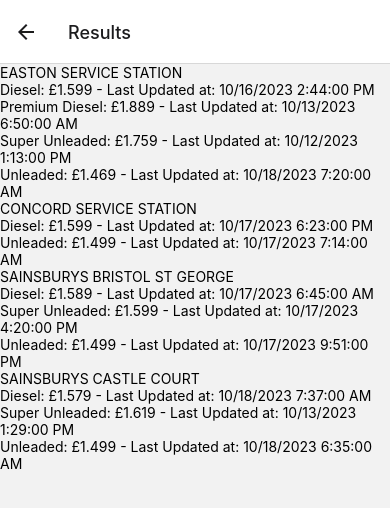
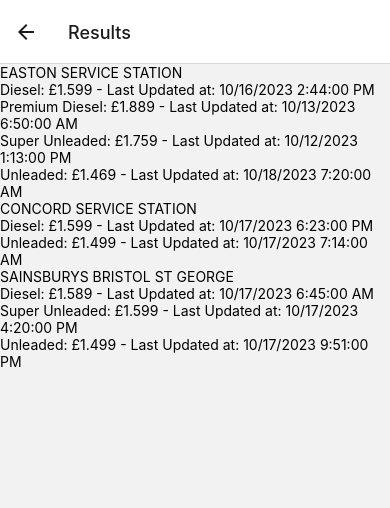
Before and after one commit to Dash1704/Fuel-Find, a React Native app: screen /Results in a window 390 px wide. Shown: the top 508 px of the page. Built offline with nearby package versions, Linux system fonts and the light colour scheme.

Commit message:
Refactored results to own component

```diff
--- /dev/null
+++ b/components/Result.tsx
@@ -0,0 +1,20 @@
+import React from 'react';
+import { Text, View } from 'react-native';
+import { FuelList } from '../types';
+
+interface ResultProps {
+  station: FuelList;
+}
+
+export default function Result({ station }: ResultProps) {
+  return (
+    <View>
+      <Text>{station.Name}</Text>
+      {station.FuelPriceList.map((fuel) => (
+        <Text key={fuel.FuelType}>
+          {fuel.FuelType}: £{fuel.LatestRecordedPrice.InGbp} - Last Updated at: {fuel.LatestRecordedPrice.TimeRecorded}
+        </Text>
+      ))}
+    </View>
+  );
+}
--- a/components/ResultsPage.tsx
+++ b/components/ResultsPage.tsx
@@ -1,20 +1,15 @@
-import { StyleSheet, Text, View } from 'react-native';
+import { View } from 'react-native';
 import { useData } from '../hooks/useData';
+import Result from './Result';
 
 export default function ResultsPage() {
   const { fuelStations } = useData();
+  const searchResults = fuelStations.slice(0, 3);
   return(
     <View>
-      {fuelStations.map((station) => (
-        <View key={station.Name}>
-          <Text>{station.Name}</Text>
-          {station.FuelPriceList.map((fuel) => (
-            <Text key={fuel.FuelType}>
-              {fuel.FuelType}: £{fuel.LatestRecordedPrice.InGbp} - Last Updated at: {fuel.LatestRecordedPrice.TimeRecorded}
-            </Text>
-          ))}
-        </View>
-        ))}
+      {searchResults.map((station) => (
+         <Result key={station.Name} station={station} />
+      ))}
     </View>
   )
 }
```
Also changed, not shown: types.ts (line endings or trailing spaces).
